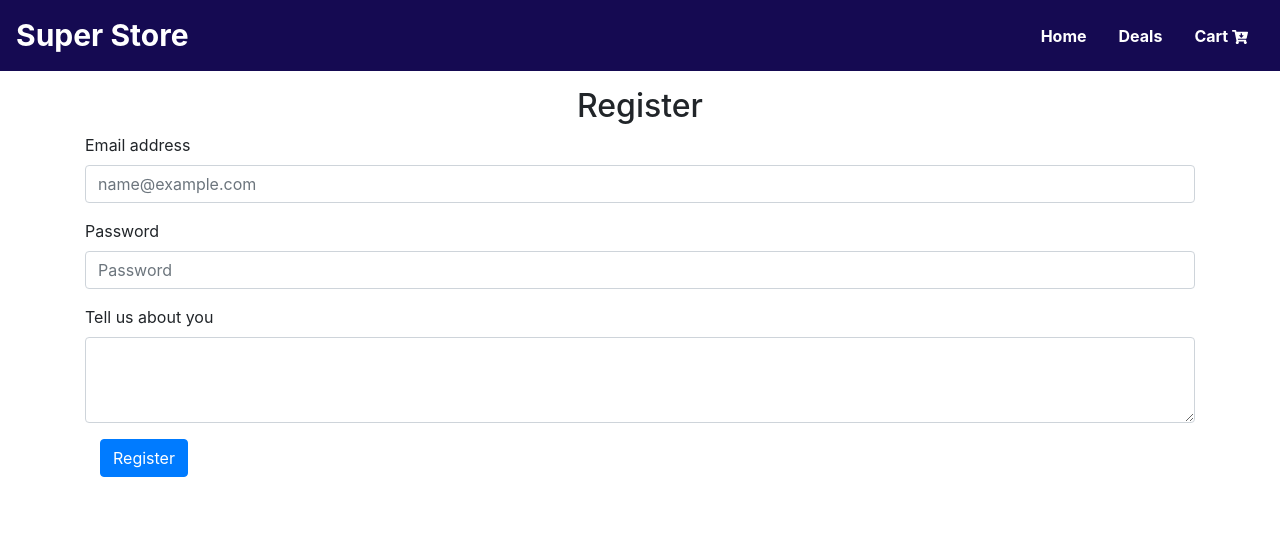
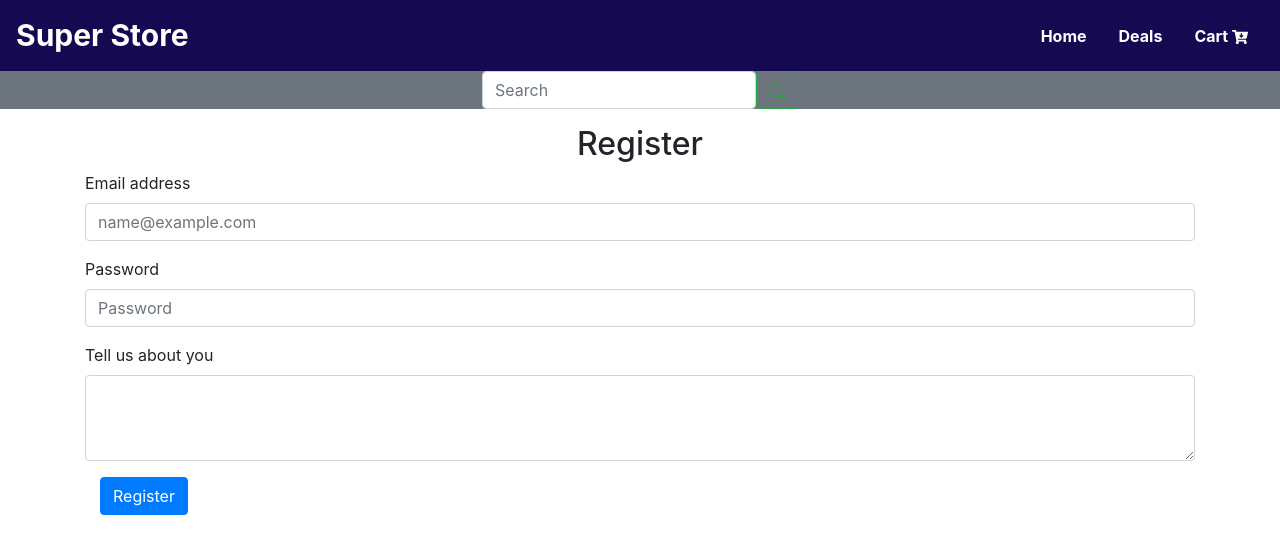
Before and after one commit to SakaRicky/my-super-store, a React (Create React App) app: page / in a window 1280 px wide. Shown: the top 554 px of the page. Built offline with nearby package versions, Linux system fonts and the light colour scheme.

Commit message:
Added the navbar and the searchbar

```diff
--- a/src/App.js
+++ b/src/App.js
@@ -1,6 +1,7 @@
 import React from 'react'
 
 import Navbar from './components/navbar/navbar'
+import SearchBar from './components/searchbar/searchbar'
 
 import './App.css';
 
@@ -8,6 +9,11 @@ const App = () => {
   return (
     <div>
       <Navbar />
+
+      <SearchBar />
+
+
+
       <div className="container mt-3">
         <h2 class="text-center">Register</h2>
         <div>
--- a/src/components/navbar/navbar.js
+++ b/src/components/navbar/navbar.js
@@ -1,12 +1,12 @@
 import React from "react";
 
-import { FaCartArrowDown } from 'react-icons/fa';
+import { FaCartArrowDown, FaBars } from 'react-icons/fa';
 import './navbar.css'
 
 const navbar = () => {
     return (<nav className="navbar navbar-expand-md navbar-light bg-primary">
-                <button className="navbar-toggler" type="button" data-toggle="collapse" data-target="#navbarTogglerDemo03" aria-controls="navbarTogglerDemo03" aria-expanded="false" aria-label="Toggle navigation">
-                    <span className="navbar-toggler-icon text-white"></span>
+                <button className="navbar-toggler text-white" type="button" data-toggle="collapse" data-target="#navbarTogglerDemo03" aria-controls="navbarTogglerDemo03" aria-expanded="false" aria-label="Toggle navigation">
+                    <FaBars className="navbar-toggler-icon" style={{color:"white"}} />
                 </button>
                 <a className="navbar-brand display-1 text-white font-weight-bolder" href="#">Super Store</a>
 
--- /dev/null
+++ b/src/components/searchbar/searchbar.js
@@ -0,0 +1,15 @@
+import React from 'react'
+
+import { BsSearch } from 'react-icons/bs';
+
+
+const searchbar = () => {
+    return <div className="row bg-secondary">
+                <form class="form-inline mx-auto h-25">
+                    <input class="form-control" type="search" placeholder="Search" aria-label="Search" />
+                    <button class="btn btn-outline-success" type="submit"><BsSearch /></button>
+                </form>
+            </div>
+}
+
+export default searchbar
```
Also changed, not shown: src/components/navbar/navbar.css (line endings or trailing spaces).
